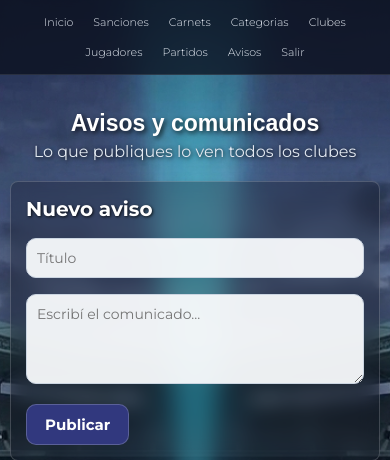
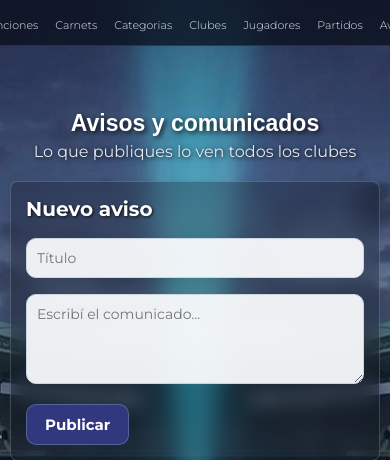
Before and after one commit to facundorochascanegatti/proyecto-final-3-mg, a PHP site: page /avisos/gestionarAvisos.php in a window 390 px wide. Shown: the top 460 px of the page. Run offline with PHP 8.4, Linux system fonts and the light colour scheme; a user stored in the database is signed in; data comes from the database, SQL or seed files in the repository.

Commit message:
version final

```diff
--- a/club/club.css
+++ b/club/club.css
@@ -1,3 +1,4 @@
+
 /* Iconos y fuentes */
 @import url("https://cdnjs.cloudflare.com/ajax/libs/font-awesome/6.5.2/css/all.min.css");
 @import url("https://fonts.googleapis.com/css2?family=Montserrat:wght@300;400;700&display=swap");
@@ -41,7 +42,6 @@ h1 {
     text-shadow: 1px 1px 4px rgba(0, 0, 0, 0.9);
 }
 
-
 /* =========================
    NAVBAR
 ========================= */
@@ -53,8 +53,6 @@ header {
 nav {
     display: flex;
     align-items: center;
-    justify-content: center;
-    gap: 30px;
     background: rgba(10, 15, 28, 0.75) !important;
     backdrop-filter: blur(12px);
     border-bottom: 1px solid rgba(255, 255, 255, 0.1);
@@ -63,6 +61,8 @@ nav {
     left: 0;
     width: 100%;
     z-index: 1000;
+    gap: 30px;
+    justify-content: center;
 }
 
 nav a {
@@ -91,7 +91,6 @@ nav a.salir:hover {
     text-decoration: none;
     margin-bottom: 5px;
 }
-
 
 /* =========================
    PANELES TRANSPARENTES
@@ -440,23 +439,21 @@ footer p {
     padding-top: 5px;
 }
 
-
 /* =========================
-        RESPONSIVE
+   RESPONSIVE
 ========================= */
 
+/* Tablets */
 @media (max-width: 768px) {
 
     nav {
-        flex-wrap: wrap;
-        gap: 5px;
-        padding: 8px;
+        gap: 10px;
+        padding: 5px;
     }
 
     nav a {
-        padding: 8px 12px;
-        margin: 0;
-        font-size: 13px;
+        padding: 8px 15px;
+        font-size: 14px;
     }
 
     main {
@@ -498,14 +495,16 @@ footer p {
     }
 }
 
+/* Celulares */
 @media (max-width: 480px) {
 
     nav {
-        gap: 2px;
+        gap: 5px;
+        padding: 5px;
     }
 
     nav a {
-        padding: 7px 9px;
+        padding: 8px 6px;
         font-size: 11px;
     }
 
--- a/sesion.php
+++ b/sesion.php
@@ -1,40 +1,59 @@
 <?php
+// se la carpeta del proyecto y la raiz del servidor, cambiando \ por / para que ande en windows
 $carpetaProyecto = str_replace("\\", "/", __DIR__);
 $carpetaServidor = str_replace("\\", "/", $_SERVER["DOCUMENT_ROOT"]);
 
+// definimos BASE_URL una sola vez (si ya existe no la pisa)
+// es la parte de la ruta que queda al restar la raiz del servidor a la carpeta del proyecto
+// ej: si el proyecto esta en htdocs/proyectofinal queda "/proyectofinal"
 if (!defined("BASE_URL")) {
     define("BASE_URL", rtrim(substr($carpetaProyecto, strlen($carpetaServidor)), "/"));
 }
 
+// inicia la sesion segun el rol (admin o club)
+// cada rol tiene su propia cookie asi no se pisan las sesiones entre si
 function iniciarSesionPorRol($rol) {
+    // solo se aceptan estos dos roles, cualquier otro es un error
     if ($rol !== "admin" && $rol !== "club") {
         throw new InvalidArgumentException("El rol de sesión no es válido.");
     }
 
+    // nombre de la cookie de sesion segun el rol
     $nombreSesion = $rol === "admin" ? "LIGA_ADMIN_SESSID" : "LIGA_CLUB_SESSID";
 
+    // si ya hay una sesion abierta verifico que sea la del mismo rol
     if (session_status() === PHP_SESSION_ACTIVE) {
         if (session_name() !== $nombreSesion) {
             throw new RuntimeException("La sesión ya fue iniciada con otro rol.");
         }
+        // si es la misma no hay que hacer nada mas
         return;
     }
 
+    // el nombre se tiene que setear antes del session_start
     session_name($nombreSesion);
+
+    // configuracion de la cookie de sesion
     session_set_cookie_params(
-        0,
-        BASE_URL === "" ? "/" : BASE_URL,
-        "",
-        !empty($_SERVER["HTTPS"]) && $_SERVER["HTTPS"] !== "off",
-        true
+        0,                                                  // dura hasta cerrar el navegador
+        BASE_URL === "" ? "/" : BASE_URL,                   // la cookie solo vale dentro de la carpeta del proyecto
+        "",                                                 // dominio por defecto
+        !empty($_SERVER["HTTPS"]) && $_SERVER["HTTPS"] !== "off", // solo por https si el sitio usa https
+        true                                                // httponly, js no puede leer la cookie
     );
+
+    // samesite Lax para evitar que la cookie se mande desde otros sitios (proteccion csrf)
     ini_set("session.cookie_samesite", "Lax");
     session_start();
 }
 
+// devuelve que rol de sesion corresponde a la pagina que se esta pidiendo
 function rolSesionDeLaSolicitud() {
+    // ruta del script actual con / en vez de \
     $rutaScript = str_replace("\\", "/", $_SERVER["SCRIPT_NAME"] ?? "");
 
+    // caso especial del logout, el rol viene por GET (logout.php?rol=club)
+    // porque el logout esta fuera de las carpetas del club y no se podria deducir por la ruta
     if (
         basename($rutaScript) === "logout.php" &&
         isset($_GET["rol"]) &&
@@ -43,8 +62,10 @@ function rolSesionDeLaSolicitud() {
         return $_GET["rol"];
     }
 
+    // si la ruta empieza con /club/ es sesion de club
     $rutaClub = BASE_URL . "/club/";
 
+    // cualquier otra pagina se toma como admin
     return strpos($rutaScript, $rutaClub) === 0 ? "club" : "admin";
 }
 ?>
```
Also changed, not shown: clubes/gestionClubes.php (+6 -3 lines), categoria/estadoCategoria.php (renamed from categoria/cambiarestadodecategoria.php), club/carnets/fotos/jugador_352.png (added), clubes/logos/club_45.png (added), 3 other files.
